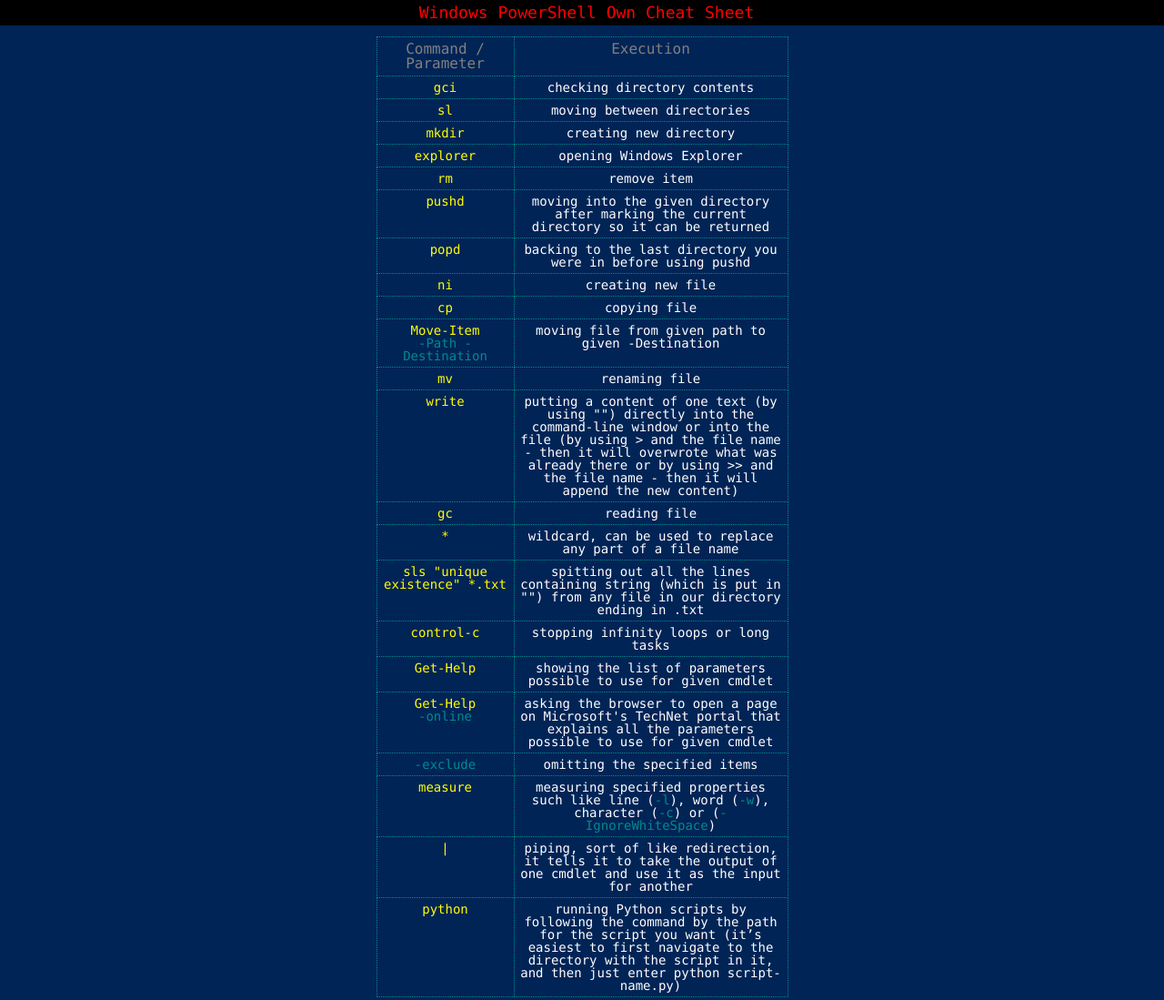
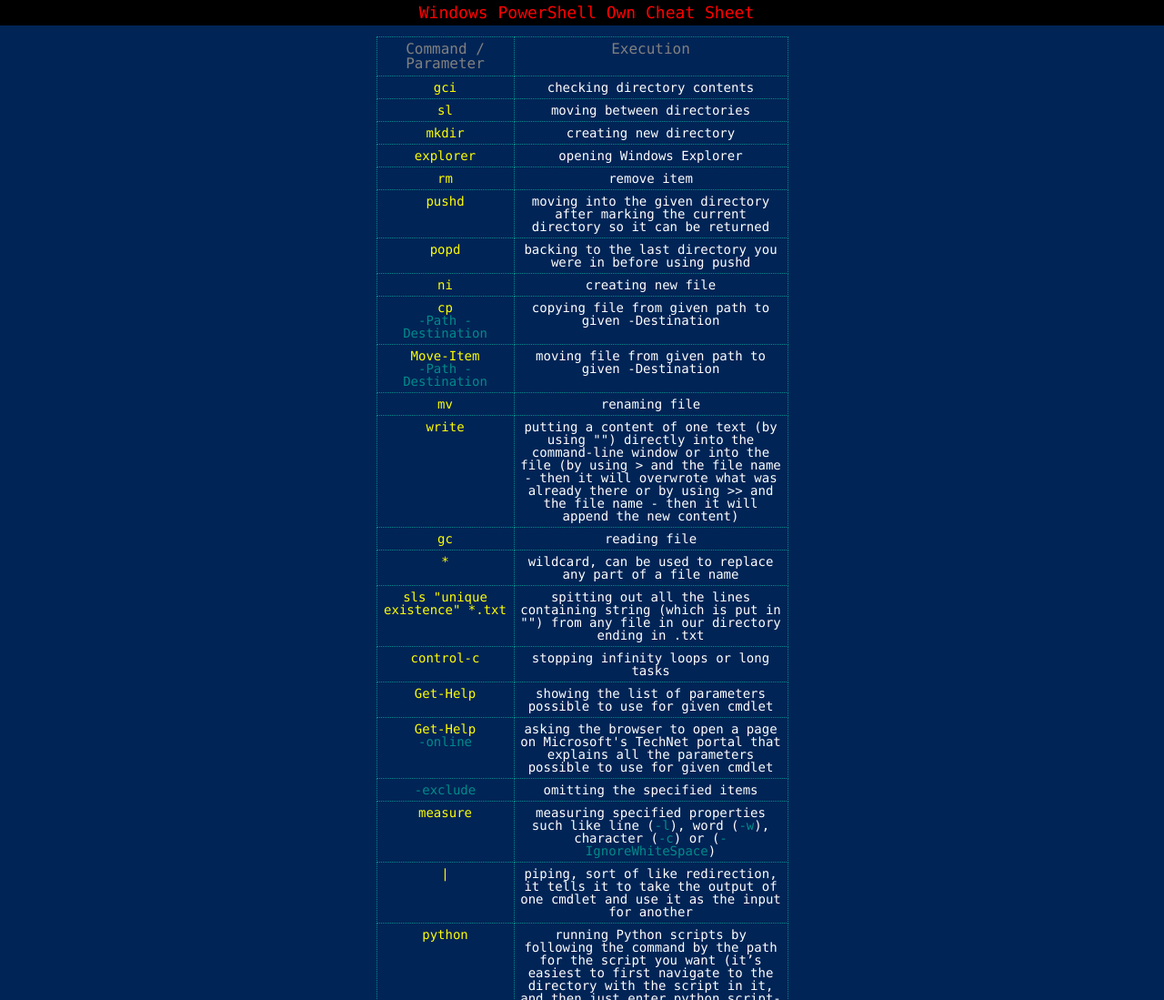
Before and after one commit to ArturBas/code-learning, a plain HTML site: page codecademy-projects/PRO-PATH-full-stack-engineer-training-path/34-HTML-CSS-built-your-own-cheat-sheet/index.html in a window 1280 px wide. Shown: the top 1099 px of the page at 91% size. Drawn offline with Linux system fonts and the light colour scheme.

Commit message:
update description of cp command

```diff
--- a/codecademy-projects/PRO-PATH-full-stack-engineer-training-path/34-HTML-CSS-built-your-own-cheat-sheet/index.html
+++ b/codecademy-projects/PRO-PATH-full-stack-engineer-training-path/34-HTML-CSS-built-your-own-cheat-sheet/index.html
@@ -90,10 +90,11 @@
                 </tr>
                 <tr>
                   <td class="left">
-                    <p class="command">cp</p>
+                    <p class="command">cp</br>
+                    <span class="parameter">-Path -Destination</span></p>
                   </td>
                   <td>
-                    <p class="execution">copying file</p>
+                    <p class="execution">copying file from given path to given -Destination</p>
                   </td>
                 </tr>
                 <tr>
```
